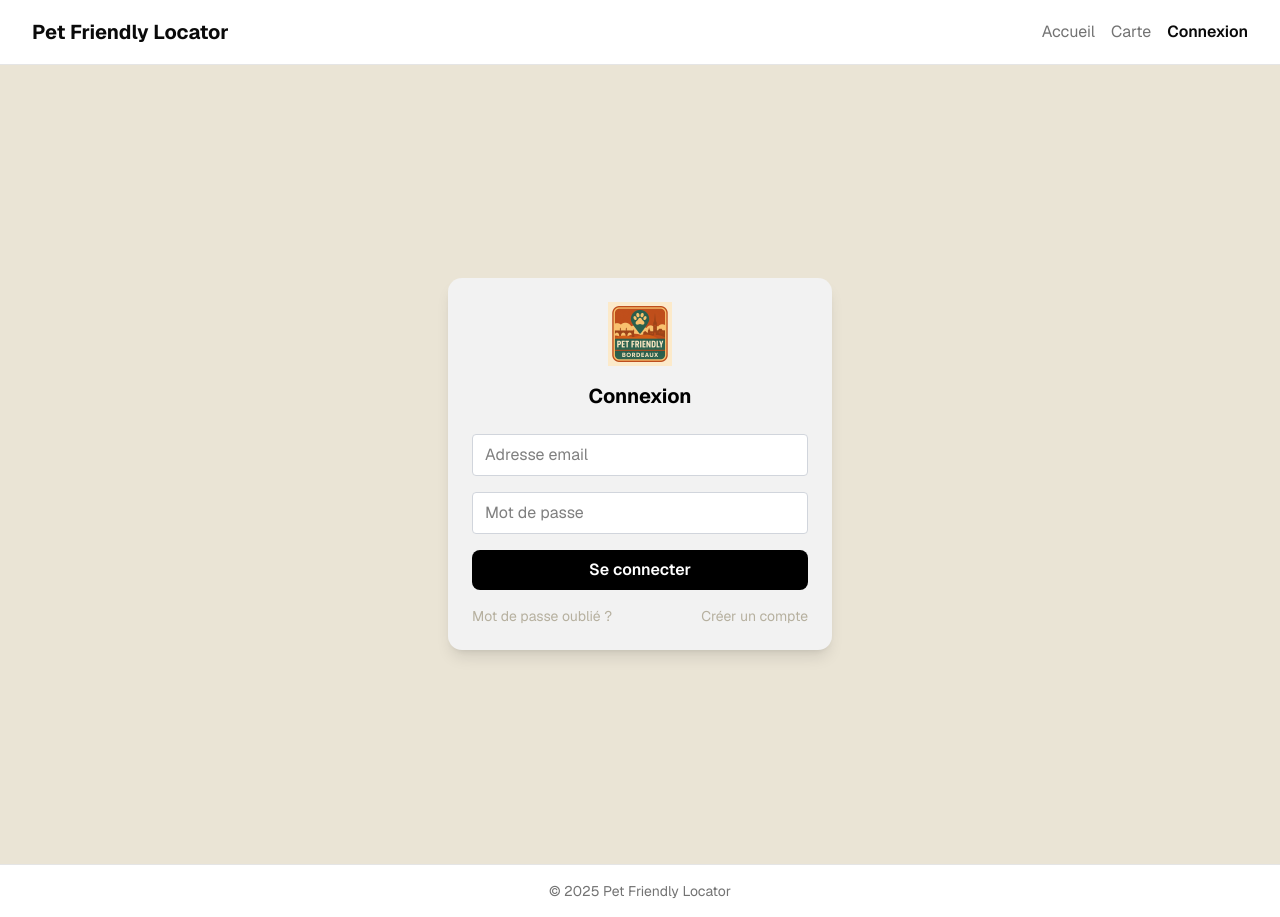
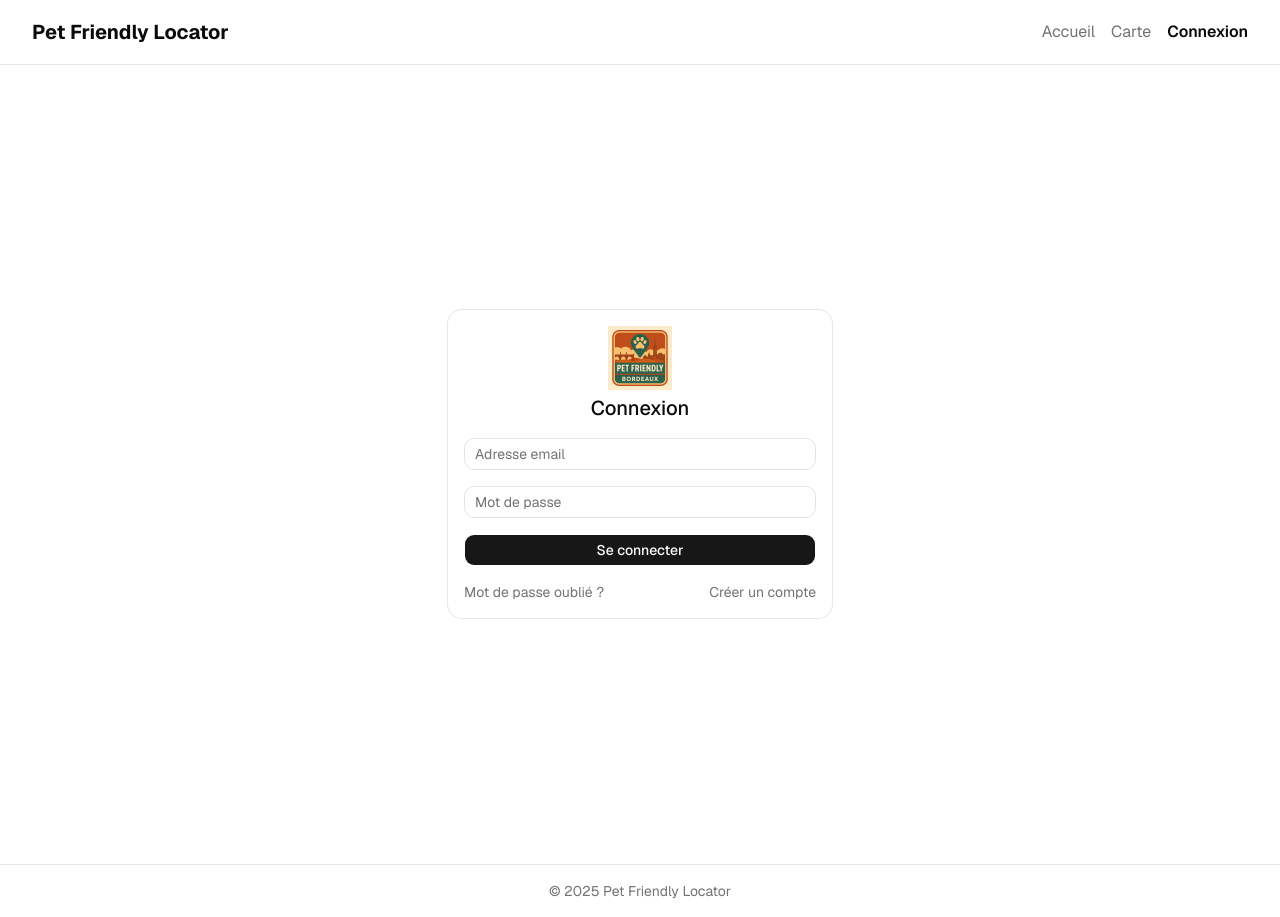
Before and after one commit to periicles/petfriendlylocator, a Next.js app: page /login in a window 1280 px wide. Built offline with nearby package versions, Linux system fonts and the light colour scheme; no server answers.

Commit message:
refactor(auth): migrate login & register to shadcn Card/Input
Wrap both auth screens in Card and use Input/Button primitives;
errors now use the destructive token instead of red utilities.

```diff
--- a/src/app/login/page.tsx
+++ b/src/app/login/page.tsx
@@ -5,6 +5,9 @@ import Link from 'next/link';
 import { useState } from 'react';
 import Image from 'next/image';
 import { logger } from '@/lib/logger';
+import { Card, CardContent, CardHeader, CardTitle } from '@/components/ui/card';
+import { Input } from '@/components/ui/input';
+import { Button } from '@/components/ui/button';
 
 export default function LoginPage() {
   const [email, setEmail] = useState('');
@@ -38,56 +41,49 @@ export default function LoginPage() {
   };
 
   return (
-    <div className="flex items-center justify-center min-h-screen bg-[var(--vintage-beige)] px-4">
-      <div className="w-full max-w-sm bg-[var(--vintage-light)] text-[var(--vintage-black)] rounded-xl shadow-lg p-6 text-center">
-        {/* Logo ou icône */}
-        <div className="mb-4">
+    <div className="flex min-h-screen items-center justify-center px-4">
+      <Card className="w-full max-w-sm">
+        <CardHeader className="items-center text-center">
           <Image src="/PFB.png" alt="Logo" width={64} height={64} className="mx-auto" priority />
-        </div>
-
-        <h2 className="text-xl font-bold mb-6">Connexion</h2>
-
+          <CardTitle className="text-xl">Connexion</CardTitle>
+        </CardHeader>
+        <CardContent className="space-y-4">
           {error && (
-          <div className="mb-4 p-3 bg-red-100 border border-red-400 text-red-700 rounded text-sm">
+            <div className="rounded-md border border-destructive/40 bg-destructive/10 p-3 text-sm text-destructive">
               {error}
             </div>
           )}
 
-        <input
+          <Input
             type="email"
             placeholder="Adresse email"
-          className="w-full mb-4 px-3 py-2 border border-gray-300 rounded bg-white focus:outline-none focus:ring-2 focus:ring-[var(--vintage-taupe)]"
             value={email}
             onChange={(e) => setEmail(e.target.value)}
             disabled={isLoading}
           />
 
-        <input
+          <Input
             type="password"
             placeholder="Mot de passe"
-          className="w-full mb-4 px-3 py-2 border border-gray-300 rounded bg-white focus:outline-none focus:ring-2 focus:ring-[var(--vintage-taupe)]"
             value={password}
             onChange={(e) => setPassword(e.target.value)}
             disabled={isLoading}
           />
 
-        <button
-          onClick={handleLogin}
-          disabled={isLoading}
-          className="w-full bg-[var(--vintage-black)] text-white py-2 rounded-md font-semibold hover:opacity-90 transition disabled:opacity-50"
-        >
+          <Button onClick={handleLogin} disabled={isLoading} className="w-full">
             {isLoading ? 'Connexion...' : 'Se connecter'}
-        </button>
+          </Button>
 
-        <div className="flex justify-between text-sm mt-4 text-[var(--vintage-taupe)]">
-          <Link href="/forgot-password" className="hover:underline">
+          <div className="flex justify-between text-sm text-muted-foreground">
+            <Link href="/forgot-password" className="hover:text-foreground hover:underline">
               Mot de passe oublié ?
             </Link>
-          <Link href="/register" className="hover:underline">
+            <Link href="/register" className="hover:text-foreground hover:underline">
               Créer un compte
             </Link>
           </div>
-      </div>
+        </CardContent>
+      </Card>
     </div>
   );
 }
--- a/src/app/register/page.tsx
+++ b/src/app/register/page.tsx
@@ -2,6 +2,9 @@
 
 import { useState } from 'react';
 import { useRouter } from 'next/navigation';
+import { Card, CardContent, CardHeader, CardTitle } from '@/components/ui/card';
+import { Input } from '@/components/ui/input';
+import { Button } from '@/components/ui/button';
 
 export default function RegisterPage() {
   const [email, setEmail] = useState('');
@@ -27,37 +30,40 @@ export default function RegisterPage() {
   };
 
   return (
-    <div className="flex flex-col items-center justify-center min-h-screen p-4">
-      <h1 className="text-2xl font-bold mb-4">Créer un compte</h1>
-      <form onSubmit={handleSubmit} className="flex flex-col gap-4 w-full max-w-sm">
-        <input
+    <div className="flex min-h-screen flex-col items-center justify-center p-4">
+      <Card className="w-full max-w-sm">
+        <CardHeader>
+          <CardTitle className="text-2xl">Créer un compte</CardTitle>
+        </CardHeader>
+        <CardContent>
+          <form onSubmit={handleSubmit} className="flex flex-col gap-4">
+            <Input
               type="text"
               placeholder="Pseudo"
               value={pseudo}
               onChange={(e) => setPseudo(e.target.value)}
-          className="w-full mb-4 px-3 py-2 border border-gray-300 rounded bg-white focus:outline-none focus:ring-2 focus:ring-[var(--vintage-taupe)]"
               required
             />
-        <input
+            <Input
               type="email"
               placeholder="Email"
               value={email}
               onChange={(e) => setEmail(e.target.value)}
-          className="w-full mb-4 px-3 py-2 border border-gray-300 rounded bg-white focus:outline-none focus:ring-2 focus:ring-[var(--vintage-taupe)]"
               required
             />
-        <input
+            <Input
               type="password"
               placeholder="Mot de passe"
               value={password}
               onChange={(e) => setPassword(e.target.value)}
-          className="w-full mb-4 px-3 py-2 border border-gray-300 rounded bg-white focus:outline-none focus:ring-2 focus:ring-[var(--vintage-taupe)]"
               required
             />
-        <button type="submit" className="bg-blue-500 text-white p-2 rounded hover:bg-blue-600">
+            <Button type="submit" className="w-full">
               S’inscrire
-        </button>
+            </Button>
           </form>
+        </CardContent>
+      </Card>
     </div>
   );
 }
```
Also changed, not shown: 2 other files (tests, documents, lock files or other folders). Lines whose indentation alone changed are shown as unchanged.
